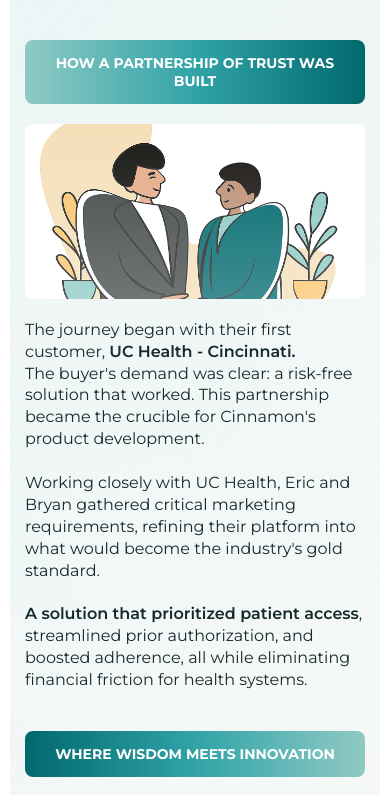
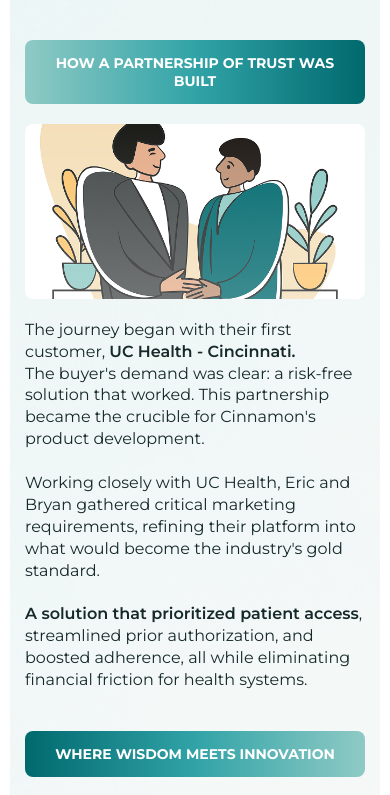
Before and after one commit to bato-n-abramov/cinnamon, a Next.js app in the folder next/: page /our-story in a window 390 px wide. Shown: the part 1968-2763 px from the top of the page. Built offline with nearby package versions, Linux system fonts and the light colour scheme; no server answers.

Commit message:
fix images

```diff
--- a/next/src/components/sections/our-story/OurStory.module.scss
+++ b/next/src/components/sections/our-story/OurStory.module.scss
@@ -271,14 +271,17 @@
         display: block;
         width: 100%;
         height: 300px;
+        border-radius: 8px;
+        overflow: hidden;
     }
 
-    @media (max-width: 768px) {
+    @media (max-width: 575px) {
         height: 175px;
     }
 
     img {
         width: 100%;
         height: 100%;
+        object-fit: cover;
     }
 }
--- a/next/src/components/sections/our-team/OurTeam.module.scss
+++ b/next/src/components/sections/our-team/OurTeam.module.scss
@@ -29,9 +29,13 @@
     grid-template-columns: repeat(4, minmax(0, 1fr));
     margin-top: 70px;
 
-    @media (max-width: 768px) {
+    @media (max-width: 991px) {
+        grid-template-columns: repeat(2, minmax(0, 1fr));
+        margin-top: 40px;
+    }
+
+    @media (max-width: 575px) {
         grid-template-columns: 1fr;
-        margin-top: 40px;
     }
 }
 
```
Also changed, not shown: next/public/ourStory1.png, next/public/ourStory2.png.
